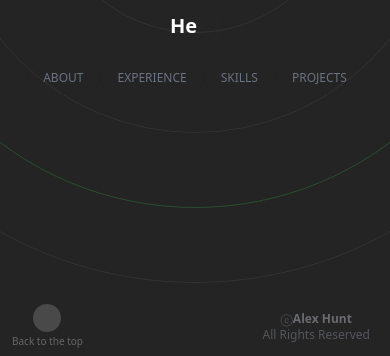
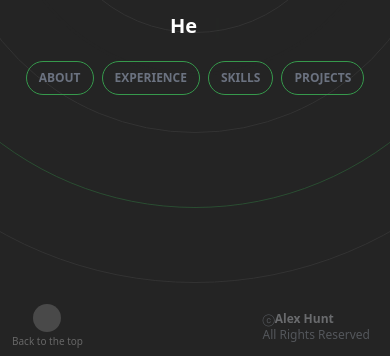
Before and after one commit to alexh205/alexh205.github.io, a Next.js app: page / in a window 390 px wide. Shown: the part 485-841 px from the top of the page. Built offline with nearby package versions, Linux system fonts and the light colour scheme; grey boxes are pictures that could not be loaded.

Commit message:
add border to navigation elements

```diff
--- a/components/About.tsx
+++ b/components/About.tsx
@@ -24,7 +24,7 @@ const About = (props: Props) => {
                 whileInView={{ x: 0, opacity: 1 }}
                 viewport={{ once: true }}
                 src="https://user-images.githubusercontent.com/95322089/221450218-ae0db517-2b46-4ec6-ab59-b425798b56ed.png"
-                className="-mb-28 md:mb-0 flex-shrink-0 w-[170px] h-[170px] rounded-full object-cover md:rounded-lg md:w-[260px] md:h-[350px] xl:w-[450px] xl:h-[550px]"
+                className="-mb-28 md:mb-0 flex-shrink-0 w-[160px] h-[160px] rounded-full object-cover md:rounded-lg md:w-[260px] md:h-[350px] xl:w-[450px] xl:h-[550px]"
             />
             <div className="space-y-6 px-0 md:px-10">
                 <h4 className="text-3xl sm:text-4xl font-semibold">
@@ -34,7 +34,7 @@ const About = (props: Props) => {
                     </span>{" "}
                     about me
                 </h4>
-                <p className="text-xs sm:text-[16px]">
+                <p className="text-left text-xs sm:text-[16px]">
                     It is nice to meet you! I&apos;m a software engineer. From a
                     young age, I&apos;ve been drawn to the world of technology
                     and problem-solving. When I discovered computer programming,
--- a/pages/index.tsx
+++ b/pages/index.tsx
@@ -47,18 +47,17 @@ export default function Home() {
                             alt=""
                             className="rounded-full mb-[2px] h-7 w-7 md:h-8 md:w-8"
                         />
-                        <p className="text-[10px] md:text-xs ">Back to the top</p>
+                        <p className="text-[10px] md:text-xs ">
+                            Back to the top
+                        </p>
                     </div>
                 </Link>
-                <div className="text-sm sticky lg:flex md:mr-[50%] mr-5">
-                    <div className="flex flex-col items-center justify-center">
-                        <div className="opacity-40 text-gray-300 flex flex-row font-bold text-xs">
-                            <p className="text-gray-400 font-normal">ⓒ</p> Alex
-                            Hunt
-                        </div>
-                        <div className="text-gray-400 opacity-40 text-xs">
-                            All Rights Reserved
-                        </div>
+                <div className="lg:mr-[50%] mr-5 text-sm sticky lg:flex flex-col items-center justify-center">
+                    <div className="opacity-40 text-gray-300 flex flex-row font-bold text-xs">
+                        <p className="text-gray-400 font-normal">ⓒ</p> Alex Hunt
+                    </div>
+                    <div className="text-gray-400 opacity-40 text-xs">
+                        All Rights Reserved
                     </div>
                 </div>
             </footer>
--- a/styles/globals.css
+++ b/styles/globals.css
@@ -4,7 +4,7 @@
 
 @layer components {
     .heroButton {
-        @apply px-4 sm:px-6 py-2 border border-[#242424] rounded-full uppercase text-xs tracking-normal sm:tracking-widest text-gray-500 transition-all hover:border-[#36994c]/40 hover:text-[#36994c]/40;
+        @apply px-3 sm:px-6 mx-1 py-2 border-[1px] border-[#36994c] rounded-full uppercase font-semibold text-xs tracking-normal sm:tracking-widest text-gray-500 transition-all cursor-pointer hover:border-amber-600/40 hover:text-amber-600/40;
     }
     .contactInput {
         @apply outline-none bg-slate-400/10 rounded-sm border-b px-[2px] sm:px-6 py-2 md:py-4 border-[#242424] text-gray-500 placeholder-gray-500 transition-all focus:border-[#36994c]/40 focus:text-white hover:border-[#36994c]/40;
```
